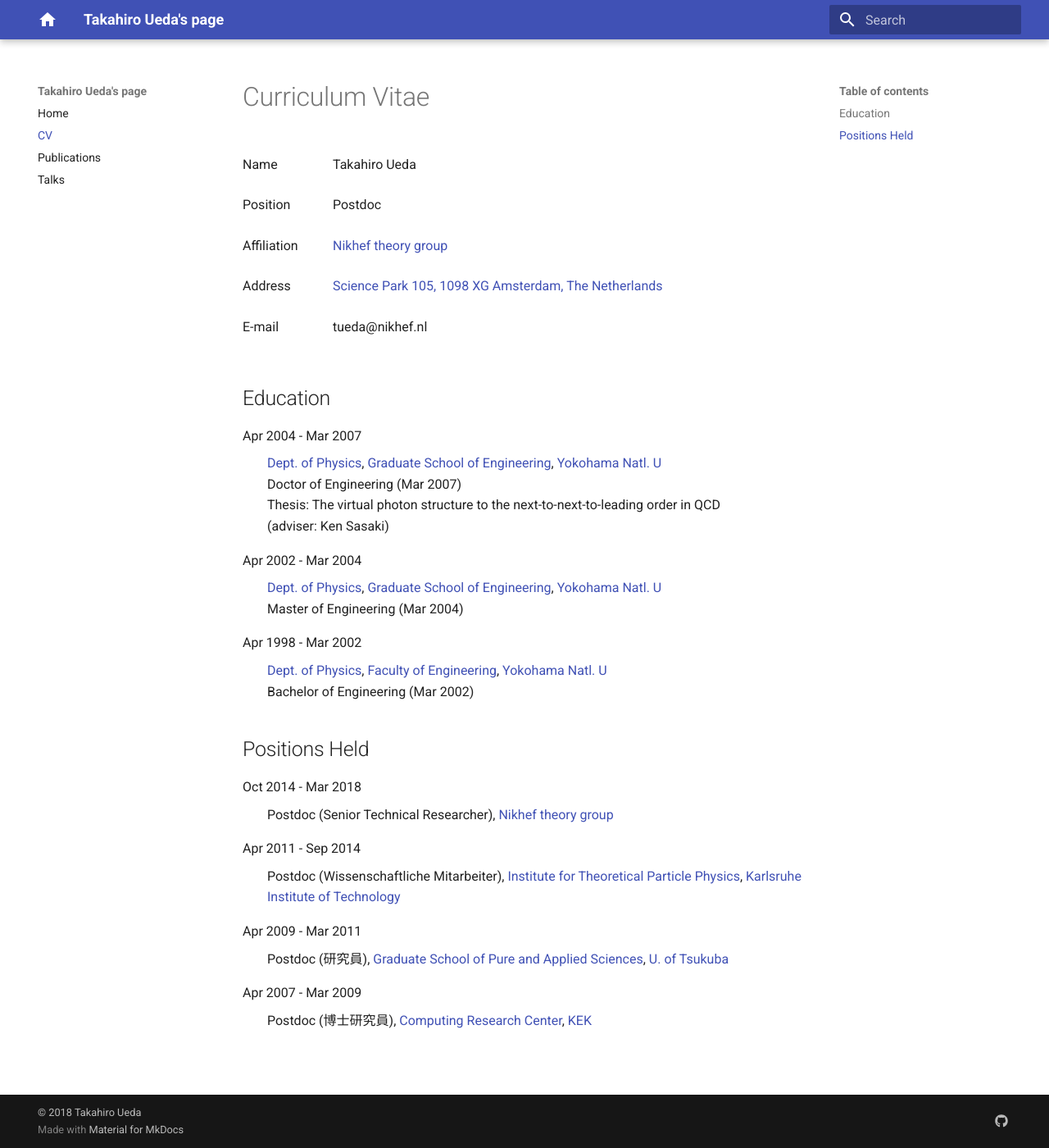
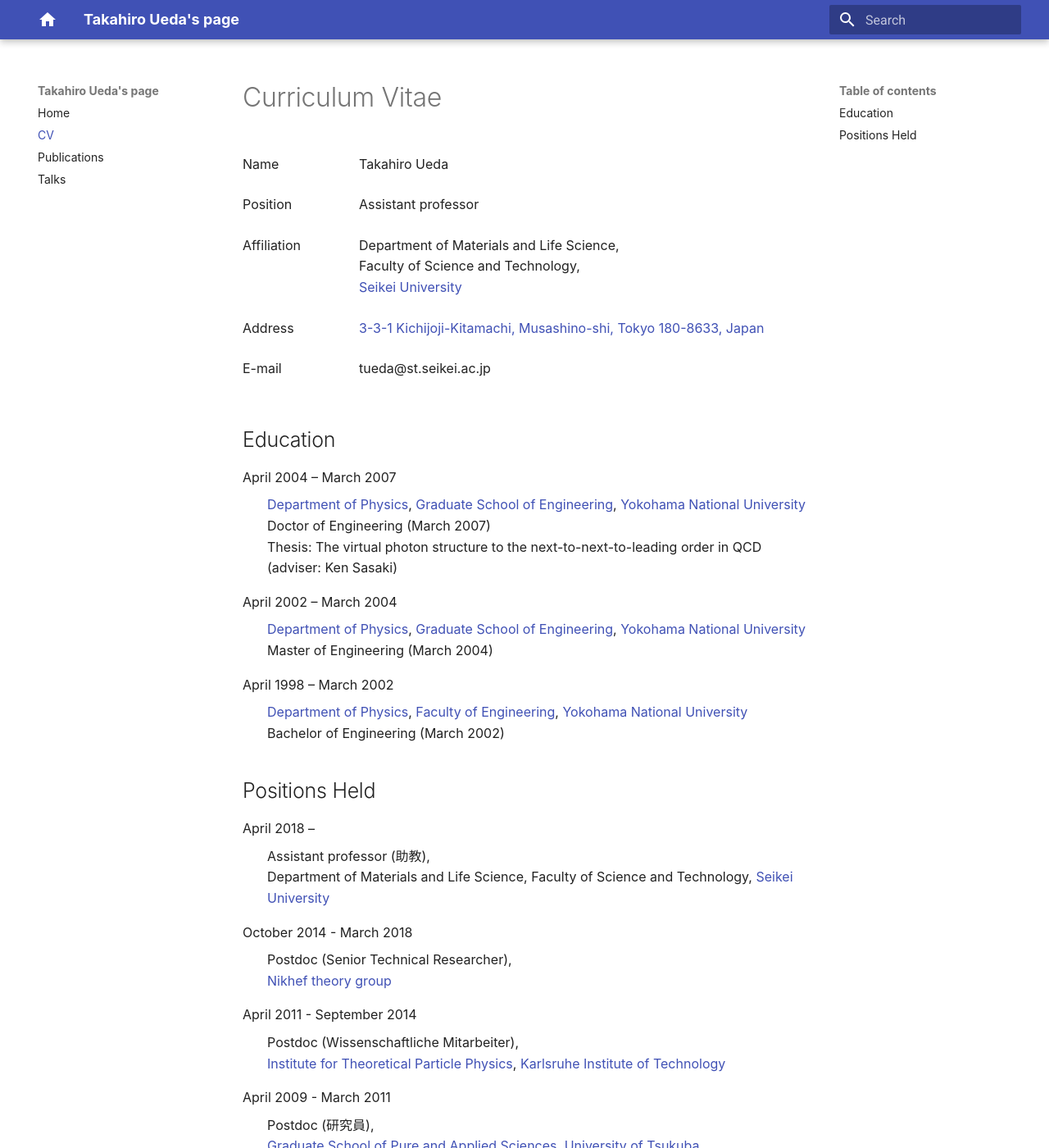
Before and after one commit to tueda/tueda.github.io, an MkDocs documentation site: the page built from docs/cv.md, in a window 1280 px wide and 1400 px high. Shown: the whole window at 82% size. Built offline with MkDocs 1.6.1 and Material for MkDocs 9.7.7, drawn with Linux system fonts in a browser that asks for light colours; nearby versions of some CDN libraries; old or Windows-style settings are respelled for this version of MkDocs; some of the changed text lies outside the part shown.

Commit message:
New affiliation

```diff
--- a/docs/css/extra.css
+++ b/docs/css/extra.css
@@ -1,3 +1,8 @@
+body {
+  font-family: -apple-system, BlinkMacSystemFont, "Helvetica Neue",
+    YuGothic, "ヒラギノ角ゴ ProN W3", Hiragino Kaku Gothic ProN, Arial,
+    "メイリオ", Meiryo, sans-serif;
+}
 .md-typeset dt {
   margin-top: 0.5em;
   margin-bottom: 0.5em;
@@ -14,7 +19,7 @@
 .profile+dl dt {
   float: left;
   clear: left;
-  min-width: 5em;
+  min-width: 7em;
   margin-top: 0.5em;
   margin-bottom: 1em;
 }
--- a/docs/cv.md
+++ b/docs/cv.md
@@ -4,59 +4,66 @@ Name
 : Takahiro Ueda
 
 Position
-: Postdoc
+: Assistant professor
 
 Affiliation
-: [Nikhef](https://www.nikhef.nl/en/)
-  [theory group](https://www.nikhef.nl/pub/theory/)
+: Department of Materials and Life Science,
+  Faculty of Science and Technology,
+  [Seikei University](https://www.seikei.ac.jp/university/eng/)
 
 Address
-: [Science Park 105, 1098 XG Amsterdam, The Netherlands](https://maps.google.com?q=Science+Park+105+1098+XG+Amsterdam)
+: [3-3-1 Kichijoji-Kitamachi, Musashino-shi, Tokyo 180-8633, Japan](https://www.google.com/maps/search/3-3-1+Kichijoji-Kitamachi,+Musashino-shi,+Tokyo+180-8633,+Japan)
 
 E-mail
-: tueda - at - nikhef.nl
+: tueda - at - st.seikei.ac.jp
 {: .ead}
 
 ## Education
 
-Apr 2004 - Mar 2007
-: [Dept. of Physics](http://www.phys.ynu.ac.jp/eng/),
+April 2004 -- March 2007
+: [Department of Physics](http://www.phys.ynu.ac.jp/eng/),
   [Graduate School of Engineering](http://gakufu.eng.ynu.ac.jp/english/),
-  [Yokohama Natl. U](http://www.ynu.ac.jp/english/)
-  Doctor of Engineering (Mar 2007)
+  [Yokohama National University](http://www.ynu.ac.jp/english/)
+  Doctor of Engineering (March 2007)
   Thesis: The virtual photon structure to the next-to-next-to-leading order in QCD
   (adviser: Ken Sasaki)
 
-Apr 2002 - Mar 2004
-: [Dept. of Physics](http://www.phys.ynu.ac.jp/eng/),
+April 2002 -- March 2004
+: [Department of Physics](http://www.phys.ynu.ac.jp/eng/),
   [Graduate School of Engineering](http://gakufu.eng.ynu.ac.jp/english/),
-  [Yokohama Natl. U](http://www.ynu.ac.jp/english/)
-  Master of Engineering (Mar 2004)
+  [Yokohama National University](http://www.ynu.ac.jp/english/)
+  Master of Engineering (March 2004)
 
-Apr 1998 - Mar 2002
-: [Dept. of Physics](http://www.phys.ynu.ac.jp/eng/),
+April 1998 -- March 2002
+: [Department of Physics](http://www.phys.ynu.ac.jp/eng/),
   [Faculty of Engineering](http://www.eng.ynu.ac.jp/english/),
-  [Yokohama Natl. U](http://www.ynu.ac.jp/english/)
-  Bachelor of Engineering (Mar 2002)
+  [Yokohama National University](http://www.ynu.ac.jp/english/)
+  Bachelor of Engineering (March 2002)
 
 ## Positions Held
 
-Oct 2014 - Mar 2018
+April 2018 --
+: Assistant professor (助教),
+  Department of Materials and Life Science,
+  Faculty of Science and Technology,
+  [Seikei University](https://www.seikei.ac.jp/university/eng/)
+
+October 2014 - March 2018
 : Postdoc (Senior Technical Researcher),
   [Nikhef](https://www.nikhef.nl/en/)
   [theory group](https://www.nikhef.nl/pub/theory/)
 
-Apr 2011 - Sep 2014
+April 2011 - September 2014
 : Postdoc (Wissenschaftliche Mitarbeiter),
   [Institute for Theoretical Particle Physics](https://www.ttp.kit.edu/en/),
   [Karlsruhe Institute of Technology](https://www.kit.edu/english/)
 
-Apr 2009 - Mar 2011
+April 2009 - March 2011
 : Postdoc (研究員),
   [Graduate School of Pure and Applied Sciences](http://www.pas.tsukuba.ac.jp/english/),
-  [U. of Tsukuba](http://www.tsukuba.ac.jp/en/)
+  [University of Tsukuba](http://www.tsukuba.ac.jp/en/)
 
-Apr 2007 - Mar 2009
+April 2007 - March 2009
 : Postdoc (博士研究員),
   [Computing Research Center](http://research.kek.jp/group/crc/index-e.html),
-  [KEK](https://www.kek.jp/en/)
+  [High Energy Accelerator Research Organization (KEK)](https://www.kek.jp/en/)
```
Also changed, not shown: docs/index.md (+12 -4 lines), docs/publications.md (+0 -1 lines).
